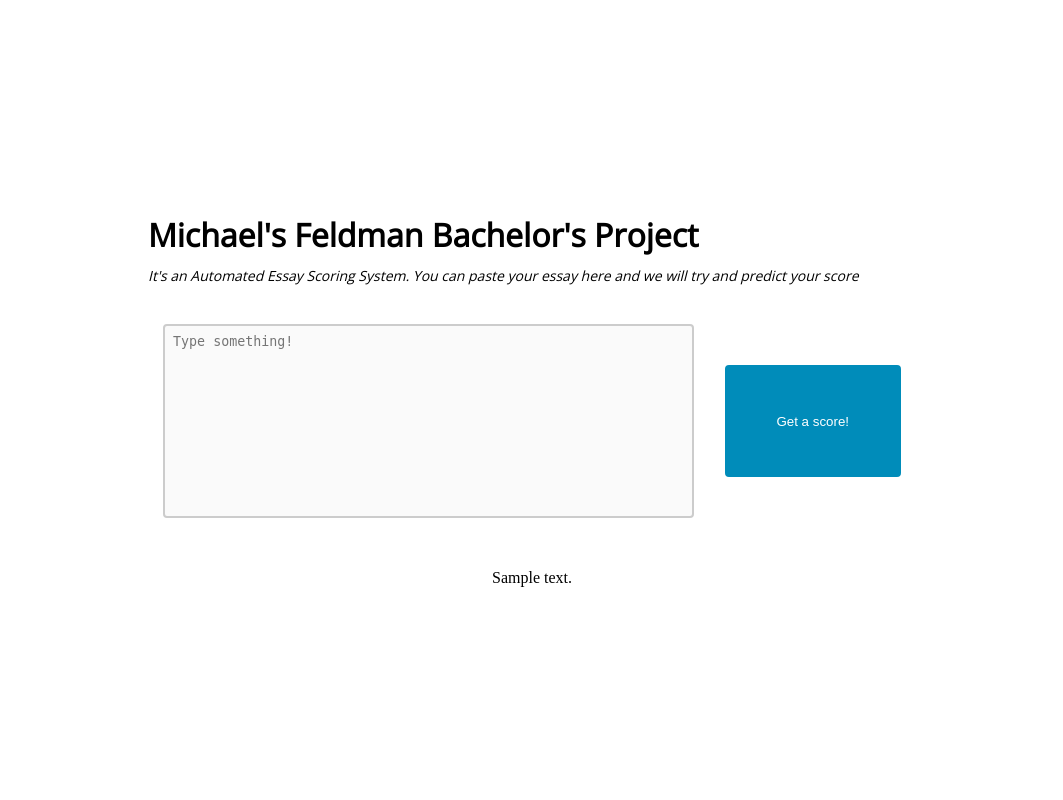
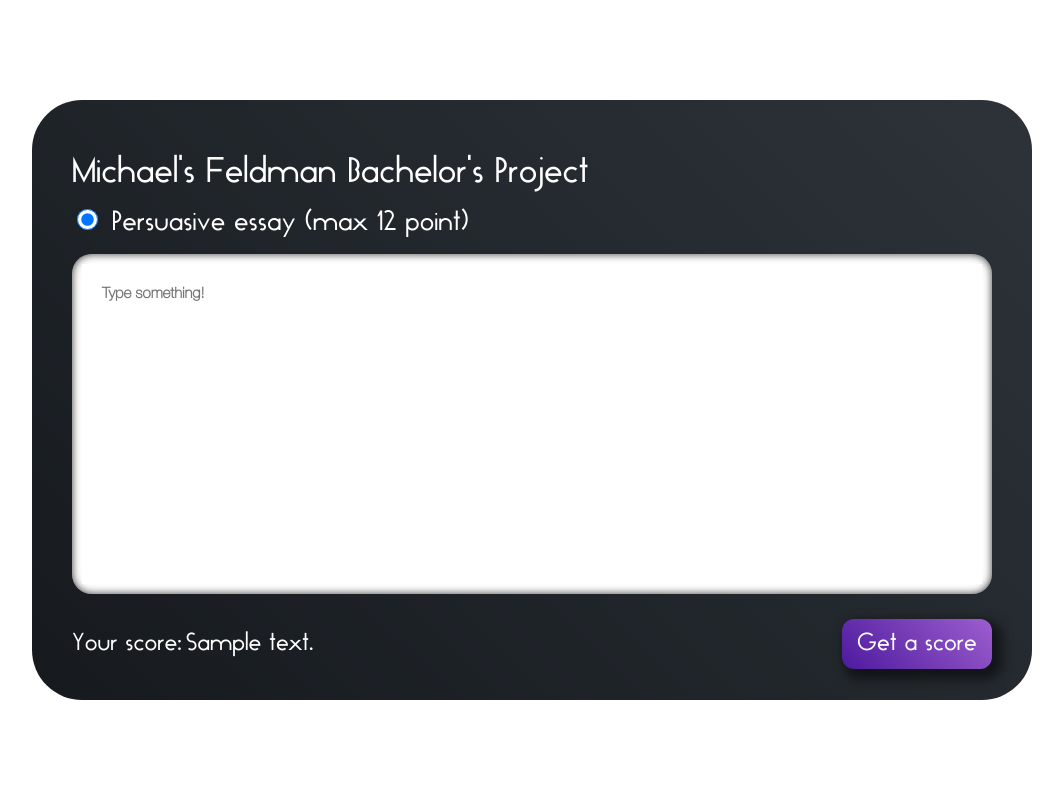
Before and after one commit to michaelgfeldman/BachelorProject, a Flask app: template templates/index.html in a window 1280 px wide. Shown: the whole page, without its empty margins (108-1171 px from the left). Run offline with Flask 2, Linux system fonts and the light colour scheme; the template is opened without the code that fills it: most values are stand-ins (such as "Sample title", 1, 10 or a date in 2020); parts of the project's set-up code (start-up, migrations or seed data) failed here and were passed over.

Commit message:
New web-app design

```diff
--- a/app.py
+++ b/app.py
@@ -115,7 +115,7 @@ def predict():
 
     prediction = get_prediction(essay_example, words_english, correct_words_set, lematizator, model, tv, pca, scaleer, selector)
 
-    return render_template('index.html', prediction_text='Предпологаемая оценка данного эссе по 12-ти бальной шкале: {}'.format(prediction))
+    return render_template('index.html', prediction_text='{}'.format(prediction))
 
 @app.route('/results',methods=['POST'])
 def results():
--- a/static/css/style.css
+++ /dev/null
@@ -1,174 +0,0 @@
-html,
-body,
-* {
-    margin: 0;
-    box-sizing: border-box;
-}
-
-html,
-body {
-    width: 100%;
-    height: 100%;
-}
-
-h1,
-h2,
-h3,
-p {
-    font-family: 'Open Sans', sans-serif;
-}
-
-p {
-    font-size: 14px;
-    margin: 10px 0;
-}
-
-.main-page {
-    width: 100%;
-    height: 100%;
-    display: flex;
-    flex-direction: column;
-    justify-content: center;
-    align-items: center;
-}
-
-.confirmation_div {
-    position: absolute;
-    bottom: 50px;
-    transition: opacity 0.3s;
-    color: #008CBA;
-}
-
-.main-content {
-    width: 60%;
-    height: 40%;
-    display: flex;
-    flex-direction: column;
-    justify-content: center;
-}
-
-.top-half {
-    flex-basis: 30%;
-    flex-grow: 1
-}
-
-.bottom-half {
-    flex-basis: 70%;
-    flex-grow: 2;
-    display: flex;
-    flex-direction: column;
-}
-
-.bottom-input {
-    display: flex;
-    flex-direction: row;
-    flex-basis: 40%;
-    flex-grow: 1;
-}
-
-#slide-div {
-    width: 60%;
-    height: 220px;
-    display: flex;
-}
-
-.input-div {
-    flex-grow: 1;
-}
-
-.output-div {
-    flex-basis: 40%;
-    flex-grow: 1;
-    display: flex;
-    justify-content: center;
-    align-items: center;
-    height: 200px;
-}
-
-.input-form * {
-    padding: 1%;
-    margin: 2%;
-}
-
-.input-form {
-    height: 100%;
-    display: flex;
-    flex-direction: row;
-}
-
-.input-form textarea {
-    height: calc(100%-6%);
-    flex-grow: 4;
-    resize: none;
-    border: 2px solid #ccc;
-    border-radius: 4px;
-    background-color: #fafafa;
-}
-
-.input-form button {
-    align-self: center;
-    height: 50%;
-    flex-grow: 1;
-    border: 2px solid #008CBA;
-    border-radius: 4px;
-    background-color: #008CBA;
-    color: #fff;
-}
-
-.input-form button:hover {
-    color: #fff;
-    background-color: #009CBA;
-    border: 2px solid #009CBA;
-    cursor: pointer;
-}
-
-.output-div img {
-    height: 80%;
-}
-
-
-.bottom-buttons {
-    display: none;
-    flex-direction: row;
-}
-
-.bottom-buttons .btn {
-    width: 40%;
-    margin: 2% 5%;
-    border-radius: 4px;
-    background-color: #fafafa;
-}
-
-.bottom-buttons .fail {
-    border: 2px solid #f44336;
-}
-
-.bottom-buttons .fail:hover {
-    color: #fff;
-    background-color: #f44336;
-    cursor: pointer;
-}
-
-.bottom-buttons .success {
-    border: 2px solid #4CAF50;
-}
-
-.bottom-buttons .success:hover {
-    color: #fff;
-    background-color: #4CAF50;
-    cursor: pointer;
-}
-
-
-.save-form {
-    height: 100%;
-    display: flex;
-    flex-direction: column;
-    flex-grow: 1;
-}
-
-.save-form .btn {
-    margin: 10%;
-    flex-grow: 1;
-    width: 80%;
-}
--- /dev/null
+++ b/static/css/style3.css
@@ -0,0 +1,114 @@
+@font-face {
+  font-family: myFirstFont;
+  src: url(font.ttf);
+}
+@font-face {
+  font-family: mySecondFont;
+  src: url(font2.ttf);
+}
+
+html, body{
+  top: 0px;
+  left: 0px;
+  margin: 0;
+}
+.main-page{
+  display: flex;
+  justify-content: center;
+  align-items: center;
+  width: 100%;
+  height: 100vh;
+}
+
+.main-content{
+  width: 1000px;
+  height: 600px;
+  background-image: linear-gradient(45deg, #161a1f 0%, #2d3339 100%);
+  border-radius: 50px;
+  padding: 40px;
+  box-sizing: border-box;
+}
+
+.header{
+  color: #fff;
+  line-height: 2px;
+  font-family: myFirstFont;
+  font-size: 32px;
+}
+
+.type{
+  color: #fff;
+  font-family: myFirstFont;
+  font-size: 25px;
+}
+
+#radio{
+  height: 21px;
+  width: 21px;
+  margin-right: 10px;
+}
+
+.textarea_container{
+  background-color: #fff;
+  width: 920px;
+  height: 340px;
+  display: flex;
+  justify-content: center;
+  align-items: center;
+  border-radius: 20px;
+  box-shadow: inset 0px 0px 8px 0px rgba(0,0,0,0.8);
+}
+
+textarea{
+  width: 900px;
+  height: 320px;
+  box-sizing: border-box;
+  padding: 20px;
+  font-size: 15px;
+  font-family: inherit;
+  font-weight: 800;
+  outline: none;
+  border: none;
+  resize: none;
+  font-family: mySecondFont;
+  line-height: 20px;
+}
+
+.submit_button{
+  font-family: myFirstFont;
+  margin: 25px 0;
+  height: 50px;
+  width: 150px;
+  border-radius: 12px;
+  border: none;
+  box-sizing: border-box;
+  font-size: 22px;
+  outline: none;
+  background-image: linear-gradient(225deg, #9d5ece 0%, #4d1a9e 100%);
+  color: #fff;
+  -webkit-box-shadow: 6px 6px 11px 4px rgba(0,0,0,0.51);
+  -moz-box-shadow: 6px 6px 11px 4px rgba(0,0,0,0.51);
+  box-shadow: 6px 6px 11px 4px rgba(0,0,0,0.51);
+}
+
+.submit_button:hover{
+  background-image: linear-gradient(225deg, #c476ff 0%, #6925d6 100%);
+}
+
+.result{
+  color: #fff;
+  font-size: 22px;
+  font-family: myFirstFont;
+  display: inline;
+}
+
+.bottom{
+  width: 100%;
+  display: flex;
+  justify-content: space-between;
+  align-items: center;
+}
+
+.output{
+  display: inline;
+}
--- a/templates/index.html
+++ b/templates/index.html
@@ -3,31 +3,34 @@
 <head>
     <meta charset="UTF-8">
     <title>AES System</title>
-    <link rel="stylesheet" href="{{ url_for('static', filename='css/style.css') }}">
-    <link href="https://fonts.googleapis.com/css?family=Open+Sans&display=swap" rel="stylesheet">
-    <script src="https://ajax.googleapis.com/ajax/libs/jquery/3.3.1/jquery.min.js"></script>
+    <link rel="stylesheet" href="{{ url_for('static', filename='css/style3.css') }}">
 </head>
 <body>
     <div class="main-page">
         <div id="main-div" class="main-content">
             <div class="top-half">
-                <h1>Michael's Feldman Bachelor's Project</h1>
-                <p><i>It's an Automated Essay Scoring System. You can paste your essay here and we will try and predict your score</i></p>
+                <p class="header">Michael's Feldman Bachelor's Project<p>
+                <input type="radio" id="radio" checked>
+                <label class="type" for="male">Persuasive essay (max 12 point)</label><br>
             </div>
-            <div class="bottom-half">
+            <div class="bottom_half">
                 <div class="bottom-input">
                     <div class="input-div">
                         <form id="input-form" class="input-form" action="{{ url_for('predict')}}" method="post">
-                            <textarea id="input_text" name="input_text" placeholder="Type something!"></textarea>
-                            <button type="submit" class="pred-btn btn btn-primary btn-block btn-large">Get a score!</button>
+                            <div class="textarea_container"><textarea id="input_text" name="input_text" placeholder="Type something!"></textarea></div>
+                            <div class="bottom">
+                                <div>
+                                    <p class="result">Your score:</p>
+                                    <p class="result">{{ prediction_text }}</p>
+                                </div>
+                                <button type="submit" class="submit_button">Get a score</button>
+                            </div>
                         </form>
                     </div>
                 </div>
             </div>
         </div>
-   <br>
-   <br>
-   {{ prediction_text }}
+
     </div>
 </body>
 </html>
```
Also changed, not shown: templates/style.css (deleted, +0 -174 lines), static/css/font.ttf (added), static/css/font2.ttf (added).
